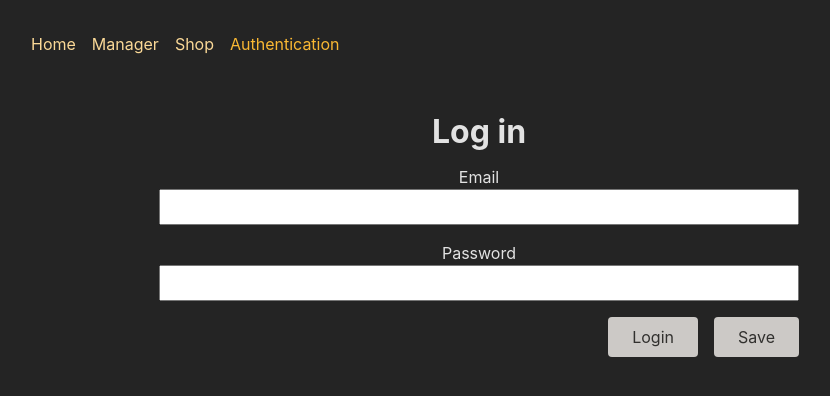
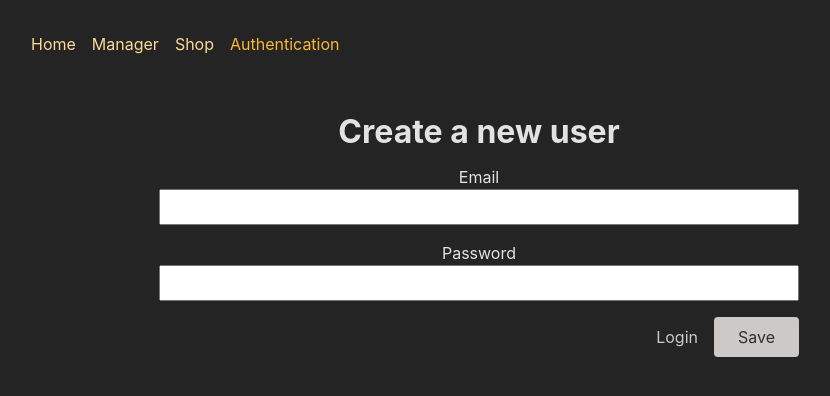
Before and after one commit to TomaszKoniecznyIT/tgb, a React (Create React App) app: page /auth in a window 1280 px wide. Shown: the top 396 px of the page, without its empty margins (161-991 px from the left). Built offline with nearby package versions, Linux system fonts and the light colour scheme.

Commit message:
adding mode signup login

```diff
--- a/src/components/AuthForm.js
+++ b/src/components/AuthForm.js
@@ -1,12 +1,15 @@
-import { Form } from "react-router-dom";
+import { Form, Link, useSearchParams } from "react-router-dom";
 
 import classes from "./AuthForm.module.css";
 
 function AuthForm() {
+  const [searchParams] = useSearchParams();
+  const isLogin = searchParams.get("mode") === "login";
+
   return (
     <>
-      <Form className={classes.form}>
-        <h1>Log in</h1>
+      <Form method="post" className={classes.form}>
+        <h1>{isLogin ? "Log in" : "Create a new user"}</h1>
         <p>
           <label htmlFor="email">Email</label>
           <input id="email" type="email" name="email" required />
@@ -16,7 +19,9 @@ function AuthForm() {
           <input id="password" type="password" name="password" required />
         </p>
         <div className={classes.actions}>
-          <button>Login</button>
+          <Link to={`?mode=${isLogin ? "signup" : "login"}`}>
+            {isLogin ? "Create a new user" : "Login"}
+          </Link>
           <button>Save</button>
         </div>
       </Form>
--- a/src/components/MainNavigation.js
+++ b/src/components/MainNavigation.js
@@ -39,7 +39,7 @@ function MainNavigation() {
           </li>
           <li>
             <NavLink
-              to="/auth"
+              to="/auth?mode=login"
               className={({ isActive }) =>
                 isActive ? classes.active : undefined
               }
```
